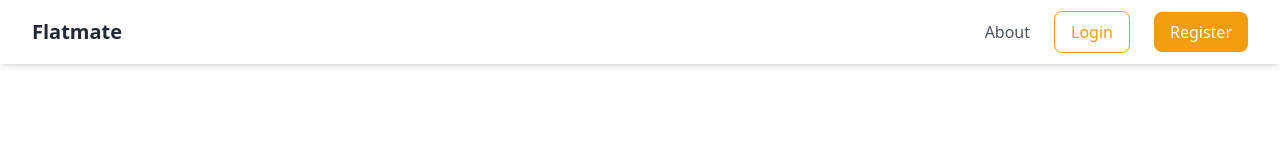
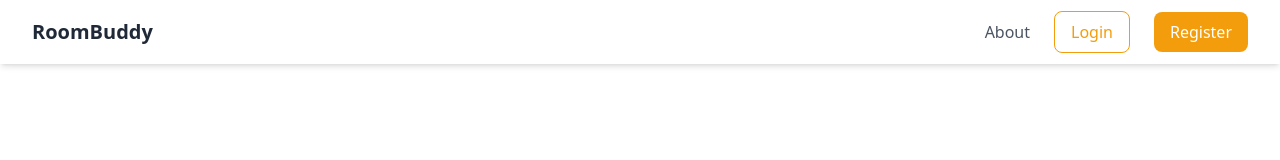
Before and after one commit to parthy018/roomBuddy, a React (Vite) app in the folder client/: page / in a window 1280 px wide. Shown: the top 160 px of the page. Built offline with nearby package versions, Linux system fonts and the light colour scheme.

Commit message:
roombuddy

```diff
--- a/client/src/components/Header/Header.jsx
+++ b/client/src/components/Header/Header.jsx
@@ -21,7 +21,7 @@ const Header = () => {
           className="text-xl font-bold text-gray-800 cursor-pointer"
           onClick={() => navigate('/')}
         >
-          Flatmate
+          RoomBuddy
         </div>
 
         <nav className="hidden md:flex space-x-6">
```
Also changed, not shown: 1 other file (tests, documents, lock files or other folders).
